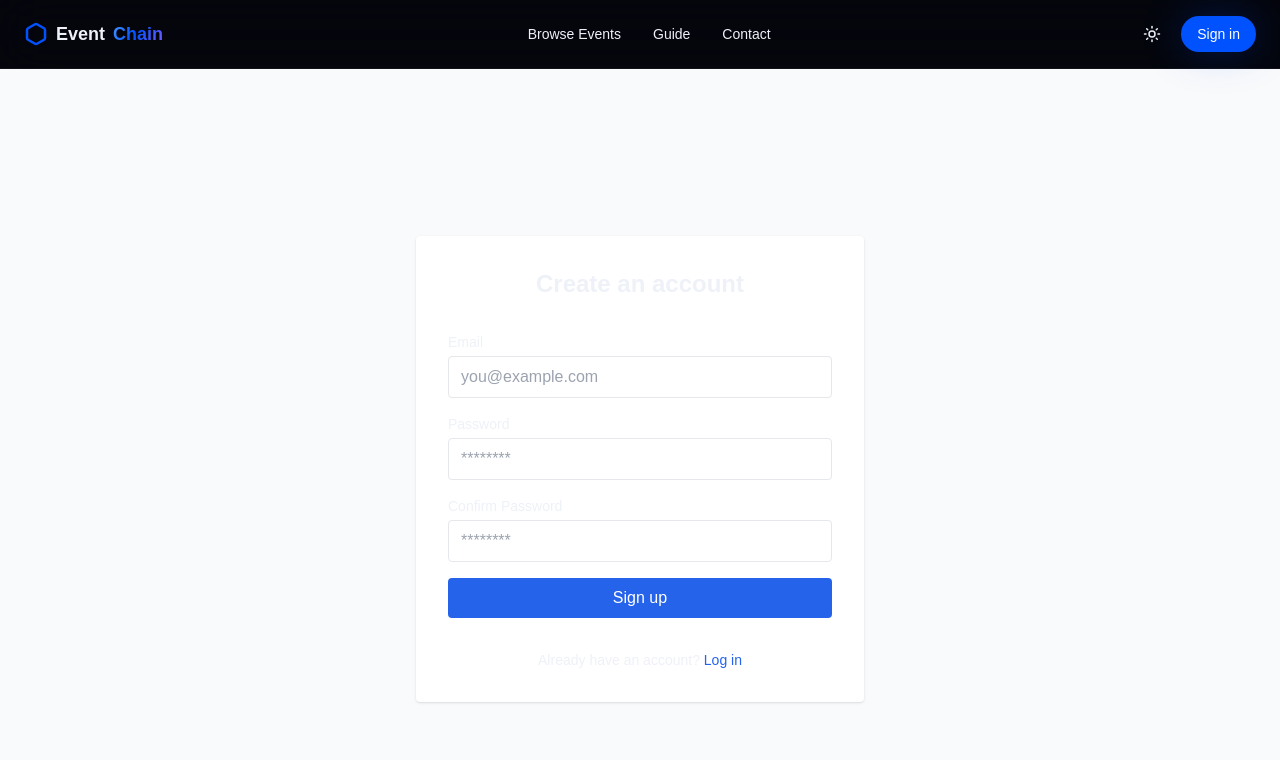
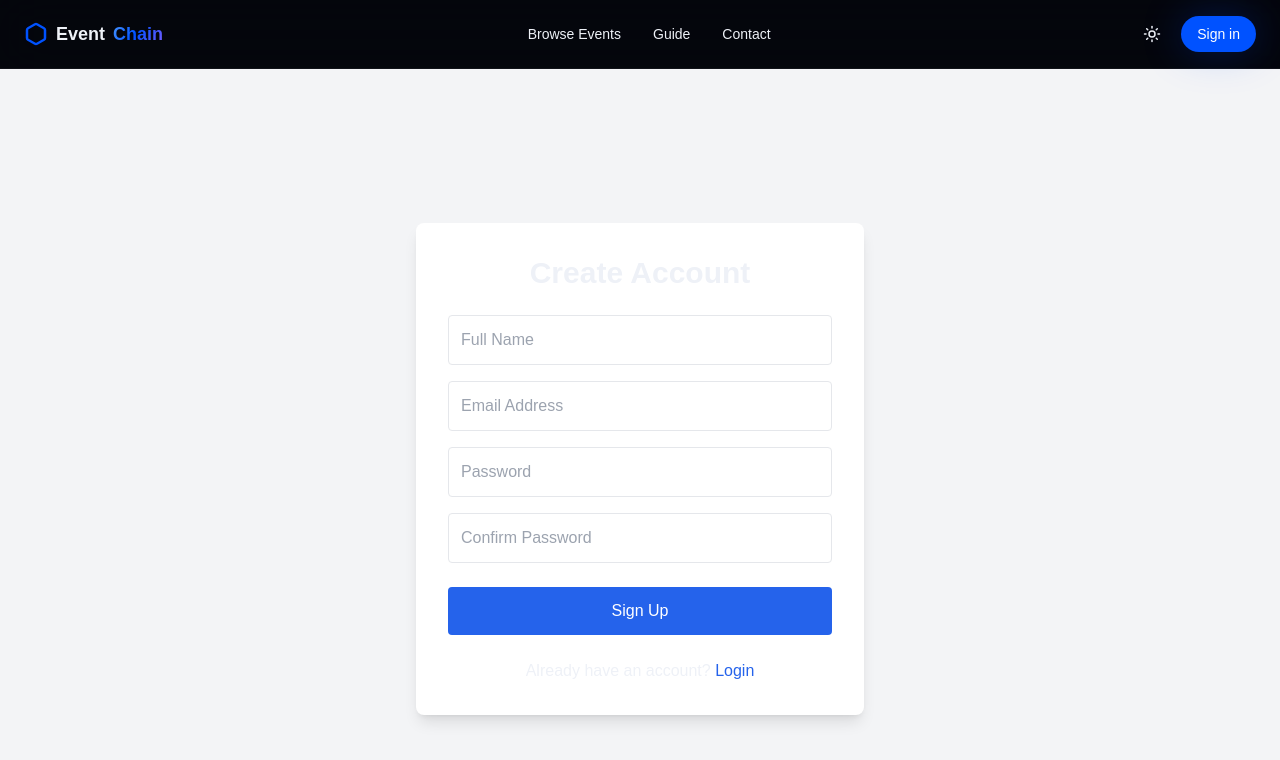
Before and after one commit to drmukty/EventChain, a Next.js app: page /register in a window 1280 px wide. Shown: the top 760 px of the page. Built offline with nearby package versions, Linux system fonts and the light colour scheme; no server answers.

Commit message:
Refactor registration form for improved UX

```diff
--- a/src/app/register/page.tsx
+++ b/src/app/register/page.tsx
@@ -1,29 +1,114 @@
+"use client";
+
+import { useState } from "react";
+import { useRouter } from "next/navigation";
+
 export default function RegisterPage() {
+  const router = useRouter();
+
+  const [name, setName] = useState("");
+  const [email, setEmail] = useState("");
+  const [password, setPassword] = useState("");
+  const [confirmPassword, setConfirmPassword] = useState("");
+  const [loading, setLoading] = useState(false);
+
+  async function handleSubmit(e: React.FormEvent) {
+    e.preventDefault();
+
+    if (password !== confirmPassword) {
+      alert("Passwords do not match");
+      return;
+    }
+
+    setLoading(true);
+
+    const response = await fetch("/api/auth/register", {
+      method: "POST",
+      headers: {
+        "Content-Type": "application/json",
+      },
+      body: JSON.stringify({
+        name,
+        email,
+        password,
+      }),
+    });
+
+    const data = await response.json();
+
+    setLoading(false);
+
+    if (!response.ok) {
+      alert(data.error || "Registration failed");
+      return;
+    }
+
+    alert("Account created successfully!");
+
+    router.push("/login");
+  }
+
   return (
-    <div className="min-h-screen flex items-center justify-center bg-gray-50">
-      <div className="max-w-md w-full space-y-8 p-8 bg-white rounded shadow">
-        <h2 className="text-2xl font-bold text-center">Create an account</h2>
-        <form className="space-y-4">
-          <div>
-            <label className="block text-sm font-medium">Email</label>
-            <input type="email" required className="mt-1 w-full border rounded px-3 py-2" placeholder="you@example.com" />
-          </div>
-          <div>
-            <label className="block text-sm font-medium">Password</label>
-            <input type="password" required className="mt-1 w-full border rounded px-3 py-2" placeholder="********" />
-          </div>
-          <div>
-            <label className="block text-sm font-medium">Confirm Password</label>
-            <input type="password" required className="mt-1 w-full border rounded px-3 py-2" placeholder="********" />
-          </div>
-          <button type="submit" className="w-full py-2 px-4 bg-blue-600 text-white rounded hover:bg-blue-700">
-            Sign up
-          </button>
-        </form>
-        <p className="text-sm text-center">
-          Already have an account? <a href="/login" className="text-blue-600 hover:underline">Log in</a>
+    <main className="flex min-h-screen items-center justify-center bg-gray-100">
+      <form
+        onSubmit={handleSubmit}
+        className="w-full max-w-md rounded-lg bg-white p-8 shadow-lg"
+      >
+        <h1 className="mb-6 text-center text-3xl font-bold">
+          Create Account
+        </h1>
+
+        <input
+          type="text"
+          placeholder="Full Name"
+          className="mb-4 w-full rounded border p-3"
+          value={name}
+          onChange={(e) => setName(e.target.value)}
+          required
+        />
+
+        <input
+          type="email"
+          placeholder="Email Address"
+          className="mb-4 w-full rounded border p-3"
+          value={email}
+          onChange={(e) => setEmail(e.target.value)}
+          required
+        />
+
+        <input
+          type="password"
+          placeholder="Password"
+          className="mb-4 w-full rounded border p-3"
+          value={password}
+          onChange={(e) => setPassword(e.target.value)}
+          required
+        />
+
+        <input
+          type="password"
+          placeholder="Confirm Password"
+          className="mb-6 w-full rounded border p-3"
+          value={confirmPassword}
+          onChange={(e) => setConfirmPassword(e.target.value)}
+          required
+        />
+
+        <button
+          type="submit"
+          disabled={loading}
+          className="w-full rounded bg-blue-600 p-3 text-white hover:bg-blue-700"
+        >
+          {loading ? "Creating Account..." : "Sign Up"}
+        </button>
+
+        <p className="mt-6 text-center">
+          Already have an account?{" "}
+          <a href="/login" className="text-blue-600 hover:underline">
+            Login
+          </a>
         </p>
-      </div>
-    </div>
+      </form>
+    </main>
   );
 }
```
